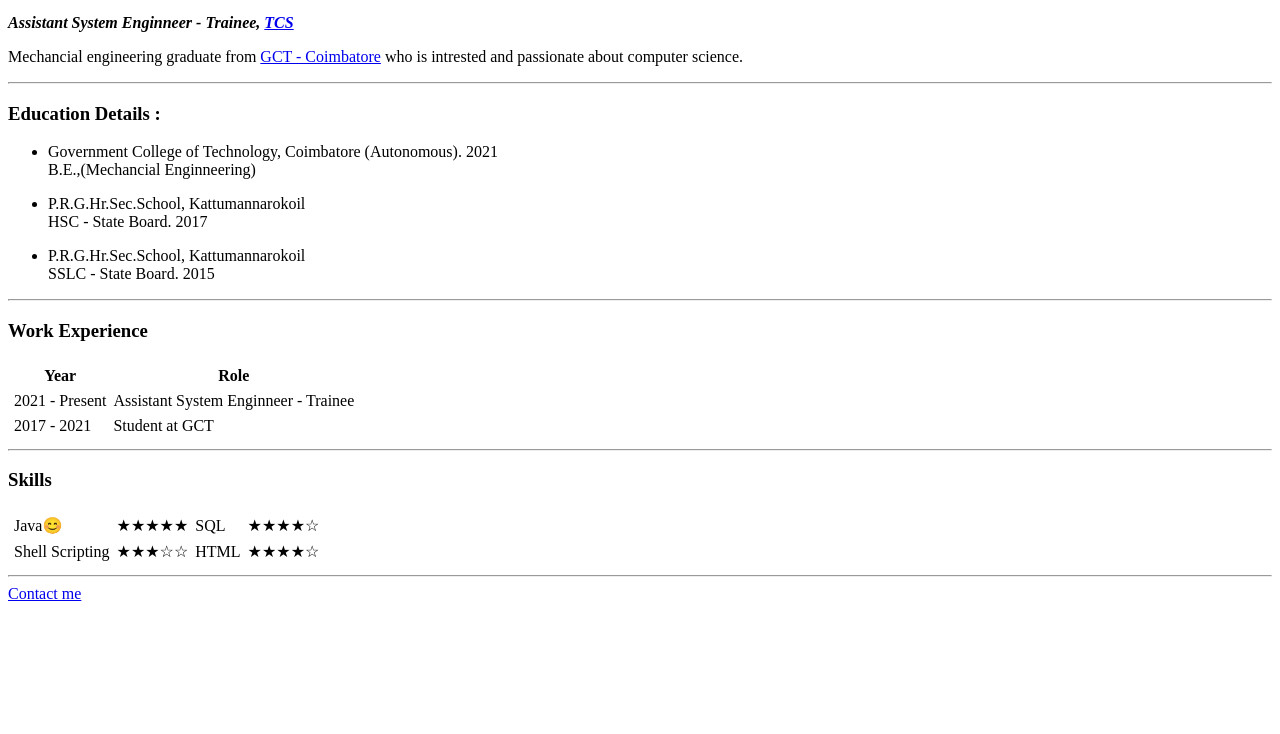
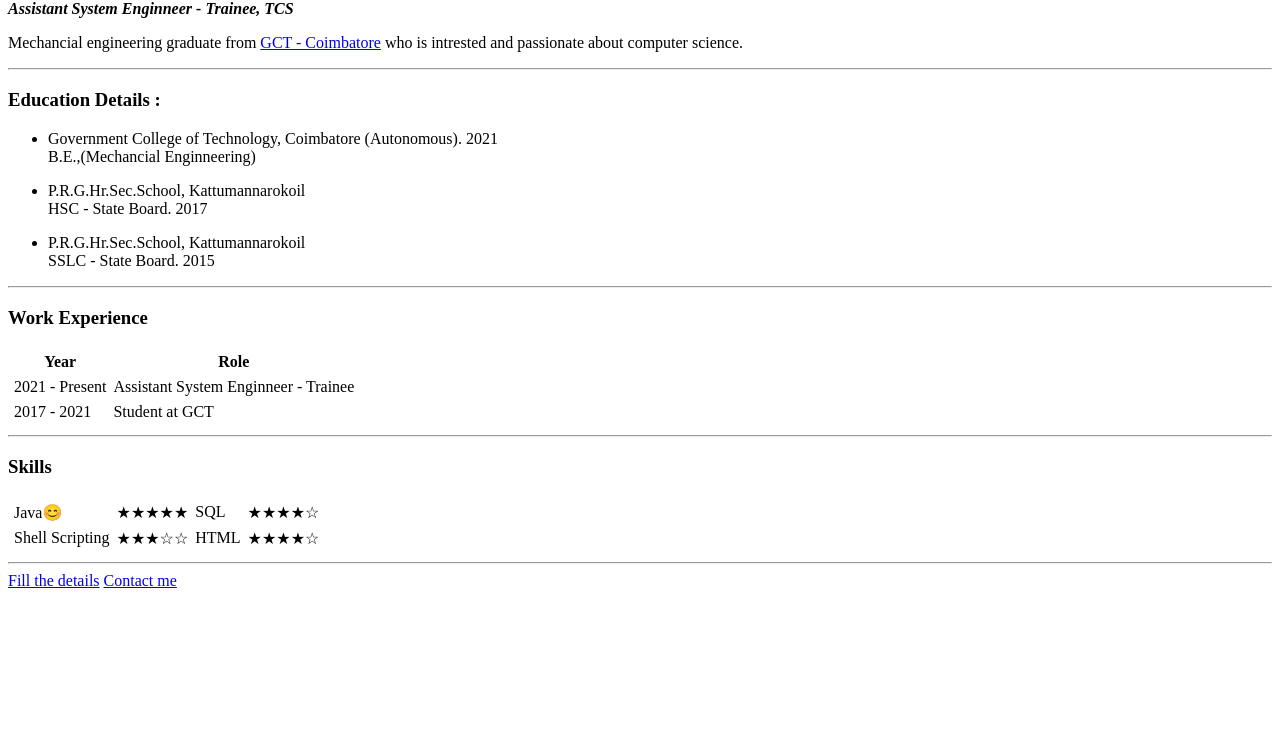
Before and after one commit to vasanthans/CV, a plain HTML site: page index.html in a window 1280 px wide. Shown: the part 66-800 px from the top of the page. Drawn offline with Linux system fonts and the light colour scheme.

Commit message:
Update index.html

```diff
--- a/index.html
+++ b/index.html
@@ -1,4 +1,3 @@
-<!DOCTYPE html>
 <html lang="en" dir="ltr">
   <head>
     <meta charset="utf-8">
@@ -6,7 +5,7 @@
   </head>
   <body>
     <h1>Vasanthan</h1>
-    <p><em><strong>Assistant System Enginneer - Trainee, <a href="https://www.tcs.com/" target="_blank" rel="noopener noreferrer">TCS</a></strong></em></p>
+    <p><em><strong>Assistant System Enginneer - Trainee, TCS</a></strong></em></p>
     <p>Mechancial engineering graduate from <a href="https://gct.ac.in/" target="_blank" rel="noopener noreferrer">GCT - Coimbatore</a> who is intrested and passionate about computer science.</a></p>
     <hr>
     <h3>Education Details : </h3>
@@ -50,6 +49,7 @@
       </tr>
     </table>
     <hr>
+    <a href="form.html" target="_blank" rel="noopener noreferrer">Fill the details</a>
     <a href="contact_me.html" target="_blank" rel="noopener noreferrer">Contact me </a>
   </body>
 </html>
```
